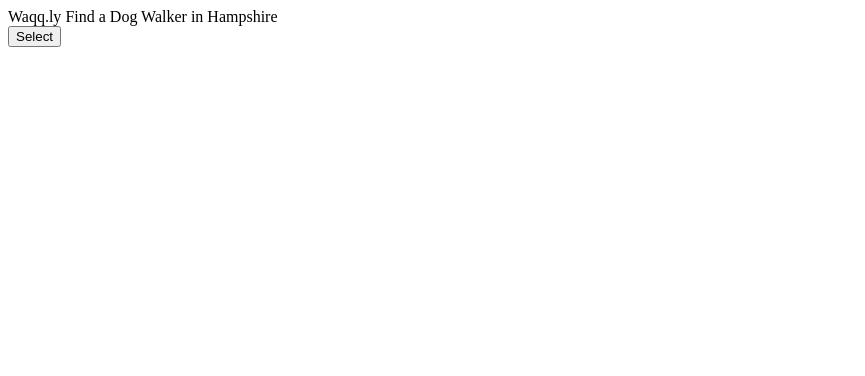
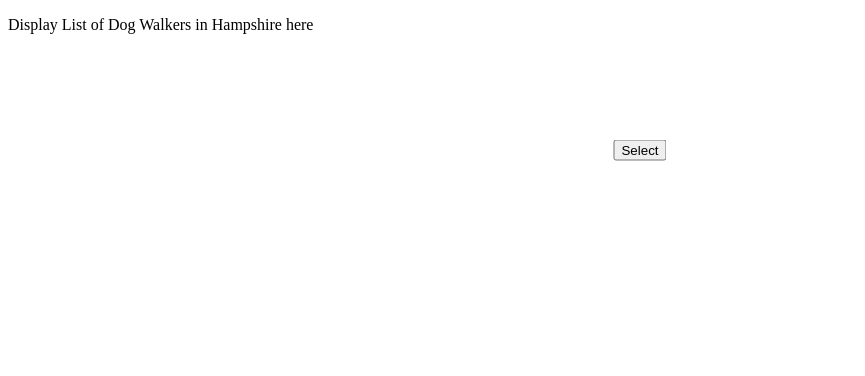
Before and after one commit to KatMiles/WaqqlyWebApp, a plain HTML site: page public/FindWalker.html in a window 1280 px wide. Shown: the top 376 px of the page, without its empty margins (0-865 px from the left). Drawn offline with Linux system fonts and the light colour scheme; no server answers.

Commit message:
Update FindWalker.html

```diff
--- a/public/FindWalker.html
+++ b/public/FindWalker.html
@@ -1,10 +1,7 @@
 <!DOCTYPE html>
-<html lang="en">
-<head>
-    <meta charset="UTF-8">
-    <meta name="viewport" content="width=device-width, initial-scale=1.0">
-    <title>Dog List</title>
+<html>
 <style>
+  /* CSS to center-align the heading */
   .center {
     text-align: center;
   }
@@ -17,26 +14,48 @@
   cursor: pointer; /* Change cursor to pointer */
 }
 
+.hover-button:hover {
+  background-color: #4a90ed; /* Change background color on hover */
+}
+.container {
+  height: 200px;
+  position: relative;
+}
+.center {
+  margin: 0;
+  position: absolute;
+  top: 50%;
+  left: 50%;
+  -ms-transform: translate(-50%, -50%);
+  transform: translate(-50%, -50%);
+}
 
 </style>
+
+
+<head>
+<title>Find a Dog Walker</title>
 </head>
 <body>
-    <h1class="center";style="font-size:70px;">Waqq.ly</h1>
-    <h2class="center";style="font-size:50px;">Find a Dog Walker in Hampshire</h2>
-</body>
+
+<h1 class="center";style="font-size:70px;">Waqq.ly</h1>
+<h2 class="center";style="font-size:50px;">Find a Dog Walker in Hampshire</h2>
+
 <body>
 
-    <script src="app.js"></script>
-    <div>
+<p>Display List of Dog Walkers in Hampshire here</p>
+
+<body>
+<div class="container">
+  <div class="center">
     <button onclick="redirectToPage()";class="hover-button";style="background-color: #0076aa; color: white; padding: 10px 20px; border: none; cursor: pointer;">Select</button>
 
 <script>
         function redirectToPage() {
-            // Replace 'destination-page.html' with the actual name of the HTML file you want to redirect to
             window.location.href = 'RegisterDog.html';
         }
 </script>
-
+  </div>
 </div>
 
 </body>
```
Lines whose indentation alone changed are shown as unchanged.
